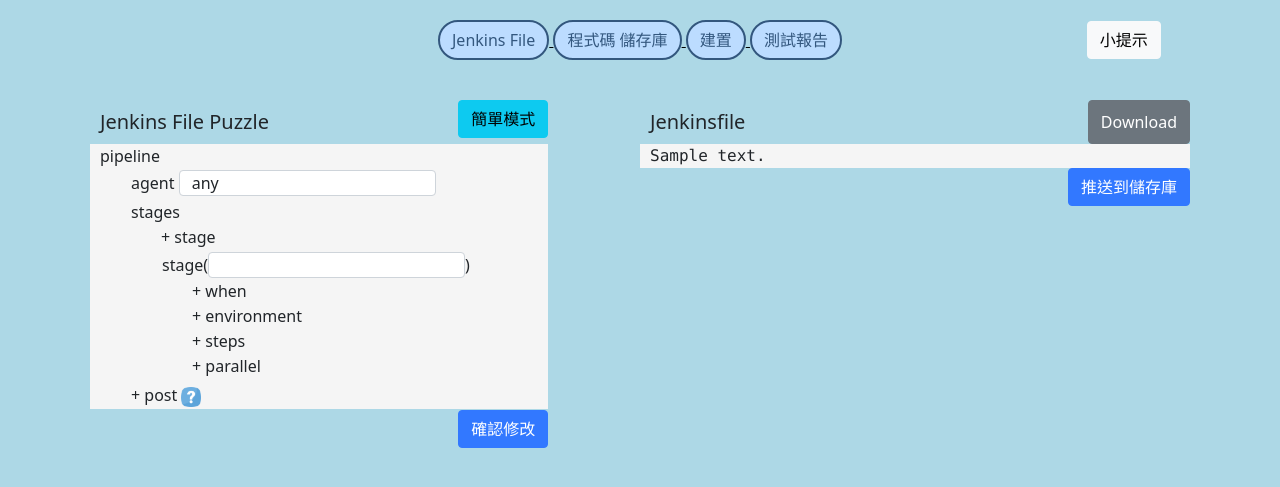
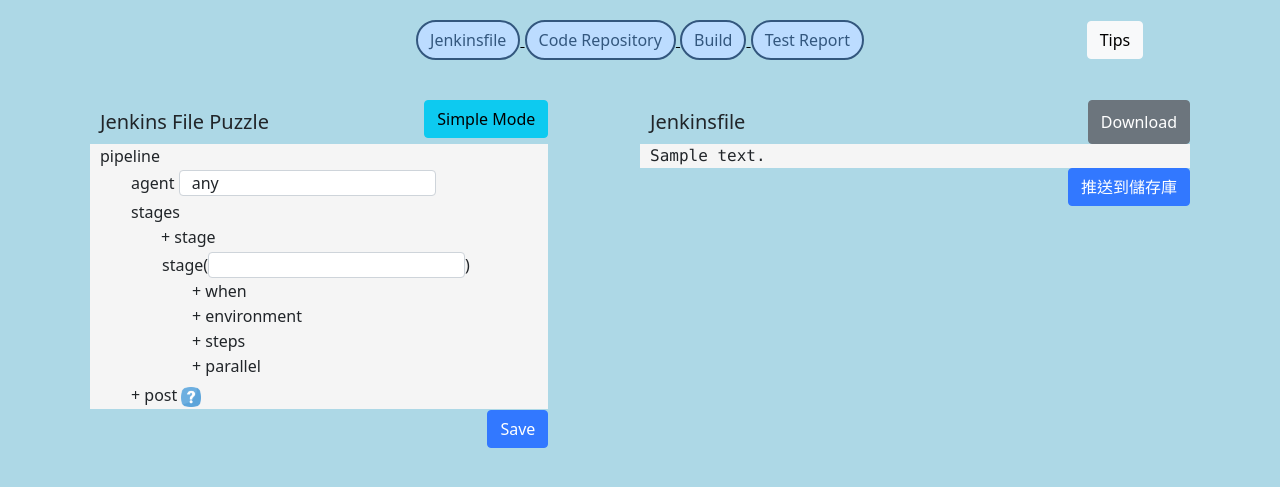
Before and after one commit to Aimerfan/flowlab, a Django app: template flow/templates/ci/jenkins_file.html in a window 1280 px wide. Shown: the part 70-557 px from the top of the page. Run offline with Django 3.2, Linux system fonts and the light colour scheme; tables that the repository leaves empty hold one stand-in row (values such as "Sample post"); the template is opened without the code that fills it: values that come from a table or form of the project are taken from there, most other values are stand-ins (such as "Sample title", 1, 10 or a date in 2020); parts of the project's set-up code (start-up, migrations or seed data) failed here and were passed over.

Commit message:
tmp: 須截圖處改成英文版

```diff
--- a/core/templates/cicd_nav.html
+++ b/core/templates/cicd_nav.html
@@ -4,16 +4,16 @@
         {% with url_name=request.resolver_match.url_name %}
         <form>
             <a href="{% url 'jenkins_file' user.username project %}">
-                <button class="btn-md btn_ci_flow {%if url_name == 'jenkins_file' %}active{% endif %}" type="button">Jenkins File</button>
+                <button class="btn-md btn_ci_flow {%if url_name == 'jenkins_file' %}active{% endif %}" type="button">Jenkinsfile</button>
             </a>
             <a href="{% url 'repo_project' user.username project %}">
-                <button class="btn-md btn_ci_flow {%if url_name == 'repo_project' %}active{% endif %}" type="button">程式碼 儲存庫</button>
+                <button class="btn-md btn_ci_flow {%if url_name == 'repo_project' %}active{% endif %}" type="button">Code Repository</button>
             </a>
             <a href="{% url 'build' user.username project info.branch %}">
-                <button class="btn-md btn_ci_flow {%if url_name == 'build' %}active{% endif %}" type="button">建置</button>
+                <button class="btn-md btn_ci_flow {%if url_name == 'build' %}active{% endif %}" type="button">Build</button>
             </a>
             <a href="{% url 'test_reports' user.username project info.branch %}">
-                <button class="btn-md btn_ci_flow {%if url_name == 'test_reports' %}active{% endif %}" type="button">測試報告</button>
+                <button class="btn-md btn_ci_flow {%if url_name == 'test_reports' %}active{% endif %}" type="button">Test Report</button>
             </a>
         </form>
         {% endwith %}
--- a/flow/templates/ci/build.html
+++ b/flow/templates/ci/build.html
@@ -21,7 +21,7 @@
                     </ul>
                 </div>
                 <div>
-                    <a href="{{ jenkins_url }}" target="_blank">Jenkins 建置報告</a>
+                    <a href="{{ jenkins_url }}" target="_blank">Jenkins Build Report</a>
                 </div>
             </div>
             {% if build_results %}
@@ -30,13 +30,13 @@
                     <thead>
                         <tr>
                             <th></th>
-                            <th class="text-center">建置結果</th>
+                            <th class="text-center">Build Results</th>
                         </tr>
                     </thead>
                     <tbody>
                     {% for num, result in build_results.items %}
                         <tr>
-                            <td class="text-center"><a href="{% url 'build_console' user info.name branch num %}">第 {{ num }} 次</a></td>
+                            <td class="text-center"><a href="{% url 'build_console' user info.name branch num %}"># {{ num }}</a></td>
                             <td class="text-center">
                                 {% if result == 'success' %}
                                     <img src="{% static 'ci/images/success.png' %}" alt="success" style="height: 35px;">
--- a/flow/templates/ci/jenkins_file.html
+++ b/flow/templates/ci/jenkins_file.html
@@ -13,7 +13,7 @@
     </div>
     <div class="col-sm-2 d-flex align-items-center">
         <button type="button" class="btn btn-light" data-bs-toggle="offcanvas" data-bs-target="#tips" aria-controls="tips">
-            小提示
+            Tips
         </button>
         <div class="offcanvas offcanvas-end" data-bs-scroll="true" data-bs-backdrop="false" tabindex="-1" id="tips" aria-labelledby=tipsLabel">
             <div class="offcanvas-header">
@@ -50,7 +50,7 @@
     <div class="container container_close">
         <div class="align_both_sides">
             <div class="col-md-5">
-                <button type="button" class="btn btn-info" style="float: right;" id="switch_mode" value="puzzleMode">簡單模式</button>
+                <button type="button" class="btn btn-info" style="float: right;" id="switch_mode" value="puzzleMode">Simple Mode</button>
                 <div id="simpleMode" style="display: none;">
                     <h5>Simple Setting</h5>
                     <form id="config_form" method="post" action="">
@@ -103,7 +103,7 @@
                                 </div>
                             </div>
                         </div>
-                        <button type="button" class="btn btn-primary float-end btn_pipe">確認修改</button>
+                        <button type="button" class="btn btn-primary float-end btn_pipe">Save</button>
                     </form>
                 </div>
             </div>
@@ -139,13 +139,13 @@
             $('#puzzleMode').css('display', 'block');
             $('#push_pipeline').css('display', 'none');
             mode.val('puzzleMode');
-            mode.text('簡單模式');
+            mode.text('Simple Mode');
         }
         else if(mode.val() === 'puzzleMode'){
             $('#simpleMode').css('display', 'block');
             $('#puzzleMode').css('display', 'none');
             mode.val('simpleMode');
-            mode.text('進階模式');
+            mode.text('Puzzle Mode');
         }
     });
     {# 畫面載入後帶出固定必要的 Jenkinsfile 欄位 #}
```
Also changed, not shown: course/templates/evaluation_total_tch.html (+8 -8 lines), flow/templates/test/coverage_chart.html (+2 -2 lines), flow/templates/test/reports.html (+18 -18 lines).
